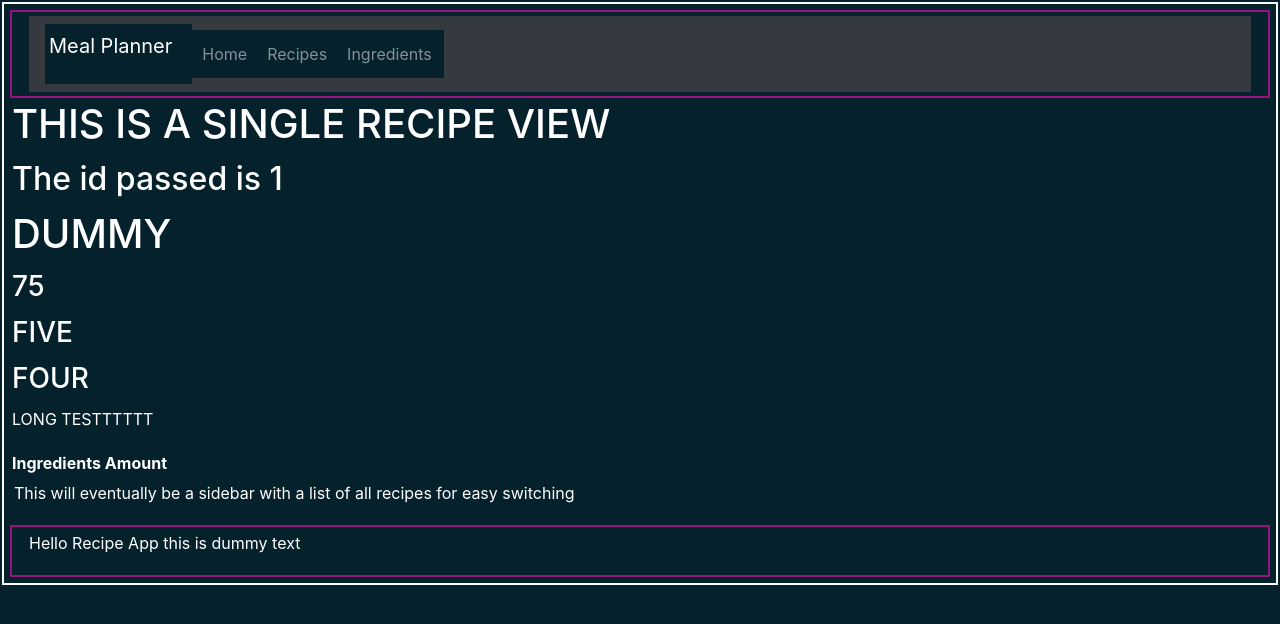
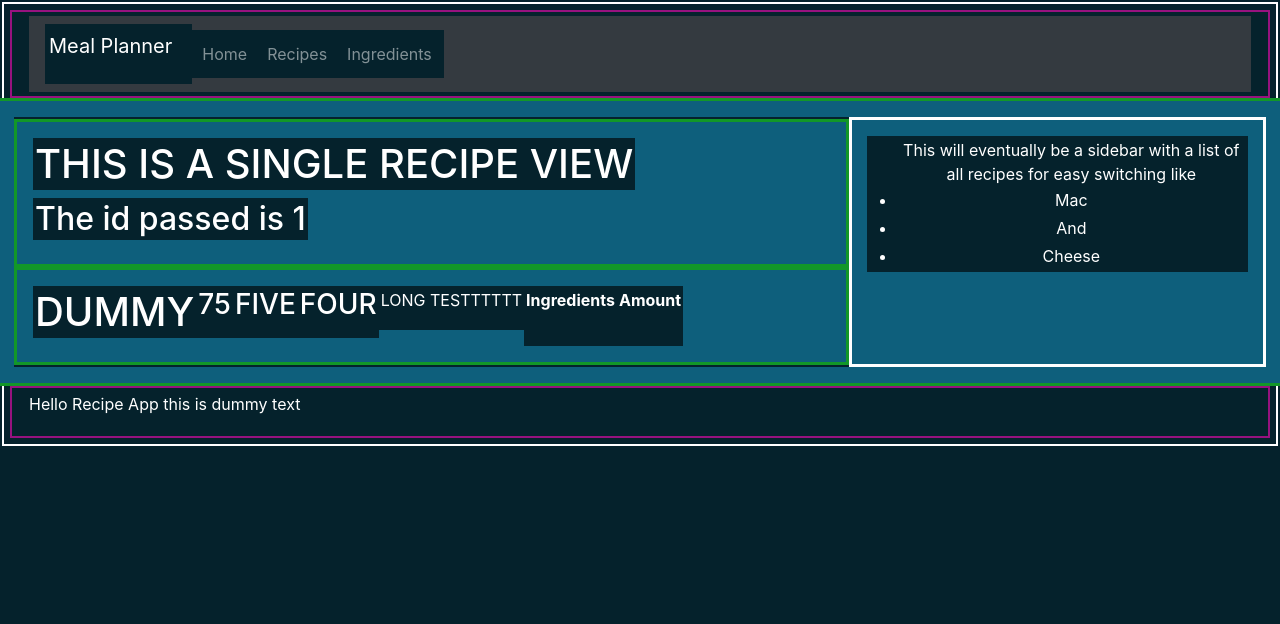
Before and after one commit to psummers678/RecipeReact, a React (Create React App) app: page /Recipes/1 in a window 1280 px wide. Shown: the top 624 px of the page. Built offline with nearby package versions, Linux system fonts and the light colour scheme; no server answers.

Commit message:
Added SingleRecipeOverview layout

```diff
--- a/src/components/RecipeComponents/RecipeSingleView.tsx
+++ b/src/components/RecipeComponents/RecipeSingleView.tsx
@@ -5,10 +5,24 @@ import RecipeDetailedView from "./RecipeDetailedView";
 function RecipeSingleView() {
     return (
         <>
-            <h1>THIS IS A SINGLE RECIPE VIEW</h1>
-            <h2>The id passed is {useParams().id} </h2>
-            <RecipeDetailedView recipeId={Number(useParams().id)} />
-            <div><p>This will eventually be a sidebar with a list of all recipes for easy switching</p></div>
+            <div className="row">
+                <div className="col-md-8">
+                    <div className="row">
+                        <h1>THIS IS A SINGLE RECIPE VIEW</h1>
+                        <h2>The id passed is {useParams().id} </h2>
+                    </div>
+                    <div className="row">
+                        <RecipeDetailedView recipeId={Number(useParams().id)} />
+                    </div>
+                </div>
+                <div className="col sidebar">
+                    <ul>This will eventually be a sidebar with a list of all recipes for easy switching like
+                        <li>Mac</li>
+                        <li>And</li>
+                        <li>Cheese</li>
+                    </ul>
+                </div>
+            </div>
         </>
     )
 }
```
